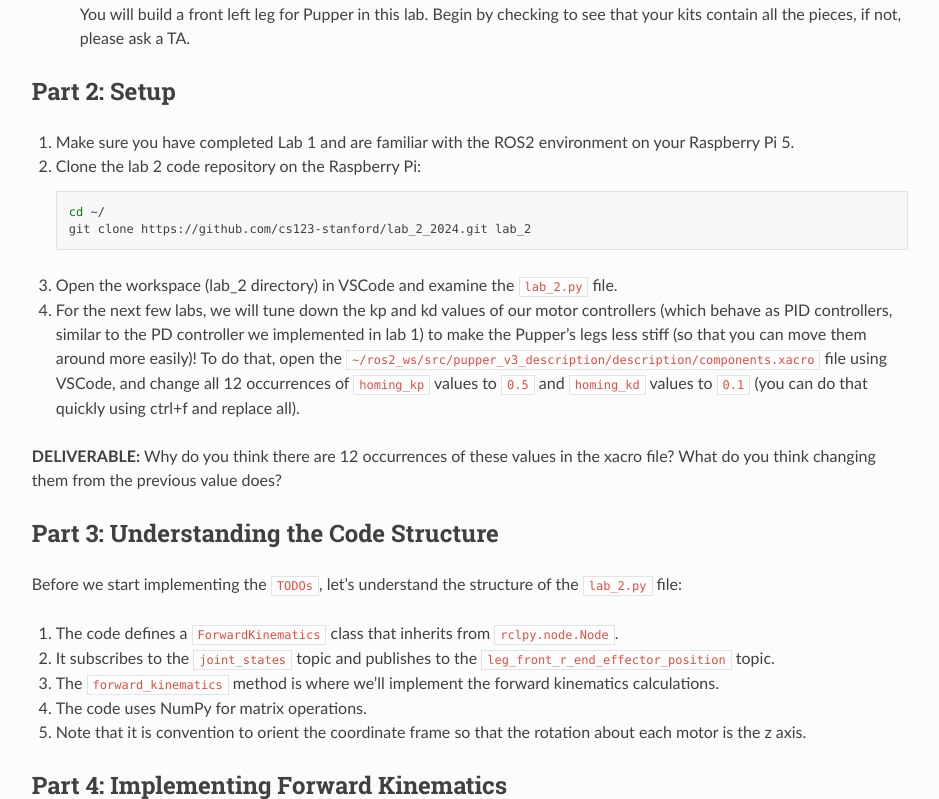
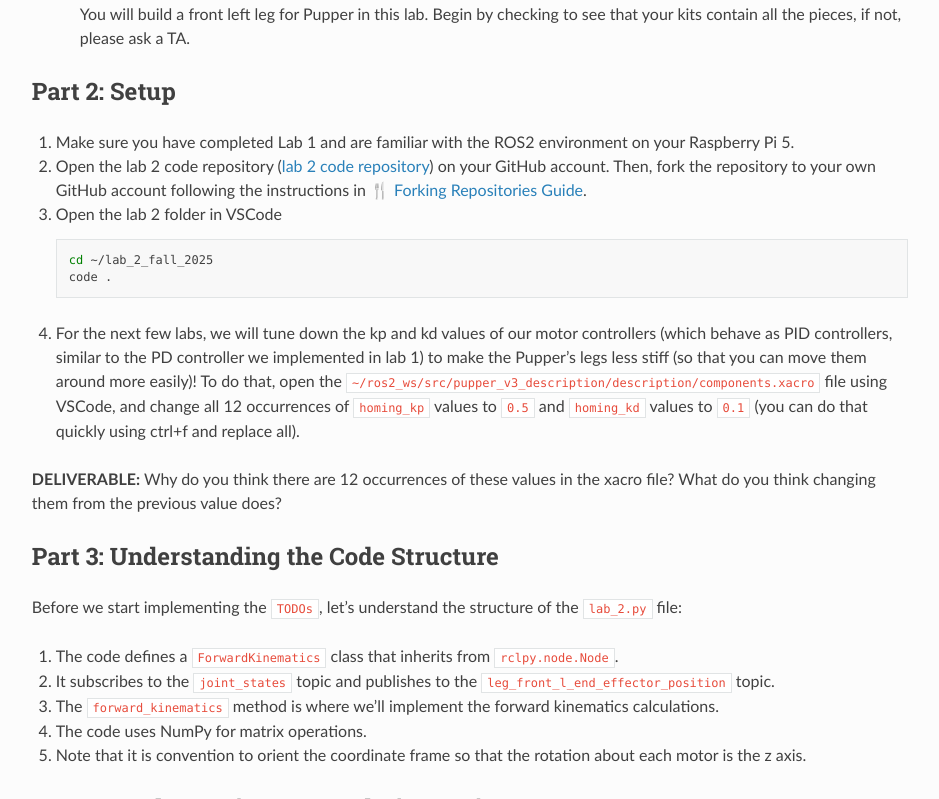
Before and after one commit to cs123-stanford/cs123-stanford, a Sphinx documentation site: the page built from docs/schedule/labs/fall-25/lab-2.rst, in a window 1280 px wide and 900 px high, scrolled down 1308 px, cut to the strip 101-900 px from the top of the window. Shown: the whole strip, without its empty margins (320-1259 px from the left). Built offline with Sphinx 7.4.7 and the Read the Docs theme 3.1.0, drawn with Linux system fonts in a browser that asks for light colours; some of the changed text lies outside the part shown.

Commit message:
Updates lab2 github link, rviz not updated yet

```diff
--- a/docs/schedule/labs/fall-25/lab-2.rst
+++ b/docs/schedule/labs/fall-25/lab-2.rst
@@ -35,14 +35,14 @@
 
 1. Make sure you have completed Lab 1 and are familiar with the ROS2 environment on your Raspberry Pi 5.
 
-2. Clone the lab 2 code repository on the Raspberry Pi:
+2. Open the lab 2 code repository (`lab 2 code repository <https://github.com/cs123-stanford/lab_2_fall_2025>`_) on your GitHub account. Then, fork the repository to your own GitHub account following the instructions in :doc:`forking_repositories`.
+
+3. Open the lab 2 folder in VSCode
 
    .. code-block:: bash
 
-      cd ~/
-      git clone https://github.com/cs123-stanford/lab_2_2024.git lab_2
-
-3. Open the workspace (lab_2 directory) in VSCode and examine the ``lab_2.py`` file.
+      cd ~/lab_2_fall_2025
+      code .
 
 4. For the next few labs, we will tune down the kp and kd values of our motor controllers (which behave as PID controllers, similar to the PD controller we implemented in lab 1) to make the Pupper's legs less stiff (so that you can move them around more easily)! To do that, open the ``~/ros2_ws/src/pupper_v3_description/description/components.xacro`` file using VSCode, and change all 12 occurrences of ``homing_kp`` values to ``0.5`` and ``homing_kd`` values to ``0.1`` (you can do that quickly using ctrl+f and replace all).
 
@@ -54,7 +54,7 @@
 Before we start implementing the ``TODOs``, let's understand the structure of the ``lab_2.py`` file:
 
 1. The code defines a ``ForwardKinematics`` class that inherits from ``rclpy.node.Node``.
-2. It subscribes to the ``joint_states`` topic and publishes to the ``leg_front_r_end_effector_position`` topic.
+2. It subscribes to the ``joint_states`` topic and publishes to the ``leg_front_l_end_effector_position`` topic.
 3. The ``forward_kinematics`` method is where we'll implement the forward kinematics calculations.
 4. The code uses NumPy for matrix operations.
 5. Note that it is convention to orient the coordinate frame so that the rotation about each motor is the z axis.
@@ -190,7 +190,7 @@
 
       Base to back right leg transformation diagram
 
-2. During the testing of rviz, write a script that saves the sequence of your well-crafted motion, recorded as end effector positions into a file. You will have a chance to let Pupper replay this recorded motion in the next lab! You will need to use the ``joint_states`` topic to record the motor angles, and the ``leg_front_r_end_effector_position`` topic to record the end effector positions.
+2. During the testing of rviz, write a script that saves the sequence of your well-crafted motion, recorded as end effector positions into a file. You will have a chance to let Pupper replay this recorded motion in the next lab! You will need to use the ``joint_states`` topic to record the motor angles, and the ``leg_front_l_end_effector_position`` topic to record the end effector positions.
 
 Friendly reminder: The first optional lab will be released next week, attempt at your own risk!
 
```
